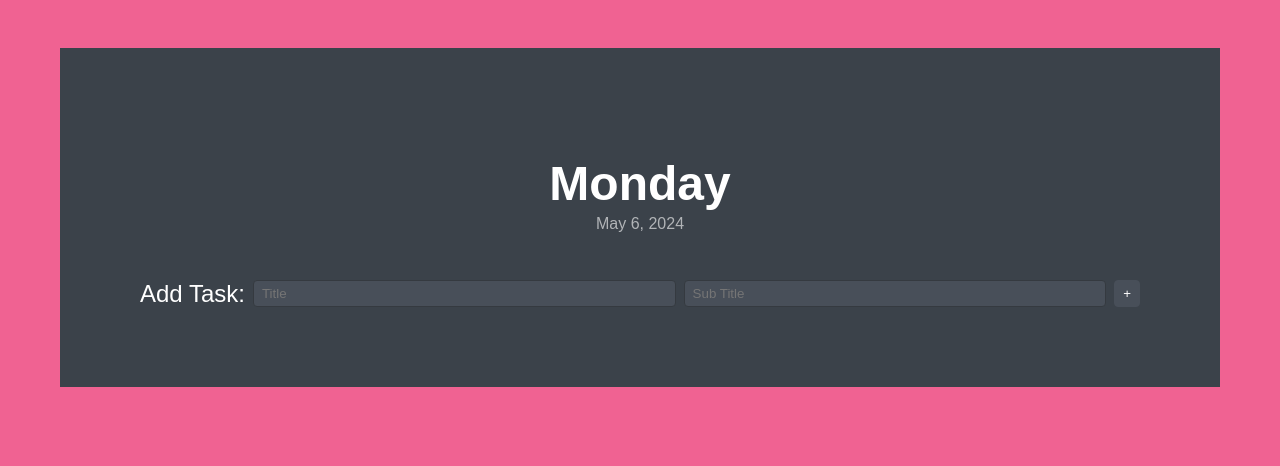
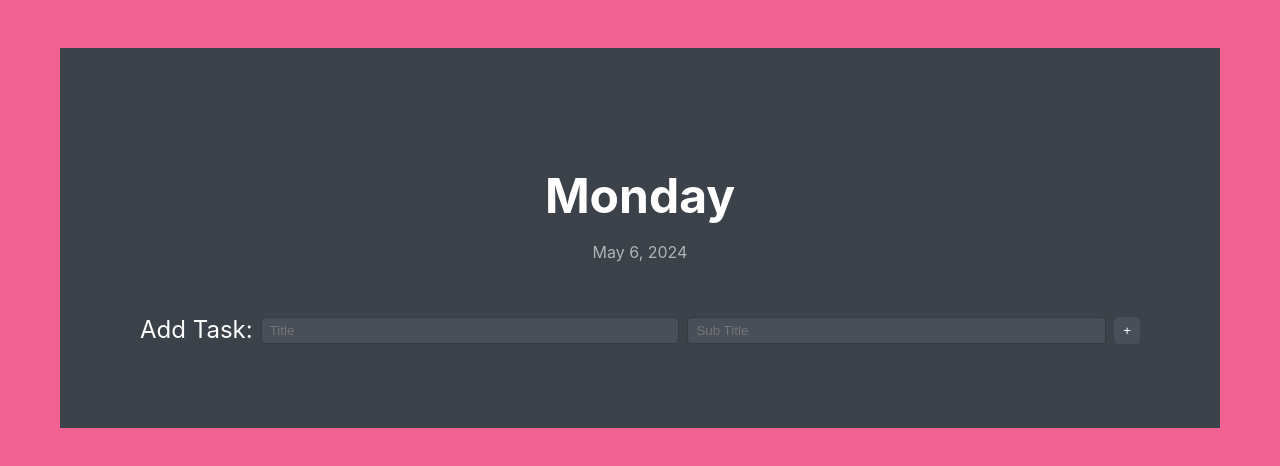
Before and after one commit to LilSecret/todo-list, a React (Vite) app: page / in a window 1280 px wide. Shown: the top 466 px of the page. Built offline with nearby package versions, Linux system fonts and the light colour scheme.

Commit message:
fix: component file structure and rename

```diff
--- a/src/App.tsx
+++ b/src/App.tsx
@@ -1,48 +1,17 @@
 import moment from "moment";
 import "./css/index.css";
 import { daysOfWeek } from "./data";
-import React, { useState } from "react";
+import { useState } from "react";
 import { TListItem } from "./types";
-import FormInput from "./components/FormInput/FormInput";
-import toast from "react-hot-toast";
 import ListItem from "./components/ListItem/ListItem";
-import { capitalize } from "./utils/transformations";
+import { NewTaskForm } from "./components/NewTaskForm/NewTaskForm";
 
 function App() {
   const [listItems, setListItems] = useState<TListItem[]>([]);
-  const [titleInput, setTitleInput] = useState("");
-  const [subTitleInput, setSubTitleInput] = useState("");
 
   const today = new Date();
   const weekday = daysOfWeek[today.getDay()];
   const dateString = moment(today).format("ll");
-
-  const getNewTask = () => {
-    const capitalizedTitle = capitalize(titleInput);
-    return subTitleInput.length > 0
-      ? { title: capitalizedTitle, subTitle: subTitleInput }
-      : { title: capitalizedTitle };
-  };
-
-  const addNewItem = () => {
-    setListItems([...listItems, getNewTask()]);
-  };
-
-  const resetNewTaskForm = () => {
-    setTitleInput("");
-    setSubTitleInput("");
-  };
-
-  const newTaskHandler = (e: React.SyntheticEvent) => {
-    e.preventDefault();
-    if (titleInput.length > 2) {
-      addNewItem();
-      resetNewTaskForm();
-      toast.success("✅ Added your new task");
-    } else {
-      toast.error("❌ Title is not long enough");
-    }
-  };
 
   return (
     <main className="content-container" data-theme="dark">
@@ -51,32 +20,7 @@ function App() {
         <span className="date">{dateString}</span>
       </header>
 
-      <form onSubmit={newTaskHandler} className="task-form">
-        Add Task:
-        <FormInput
-          inputProps={{
-            name: "title",
-            placeholder: "Title",
-            value: titleInput,
-            onChange: (e) => {
-              setTitleInput(e.target.value);
-            },
-          }}
-        />
-        <FormInput
-          inputProps={{
-            name: "subTitle",
-            placeholder: "Sub Title",
-            value: subTitleInput,
-            onChange: (e) => {
-              setSubTitleInput(e.target.value);
-            },
-          }}
-        />
-        <button className="new-task-btn" type="submit">
-          +
-        </button>
-      </form>
+      <NewTaskForm listItems={listItems} setListItems={setListItems} />
 
       <hr className="spacer" />
       <ul className="list-items">
--- a/src/components/FormInput/FormInput.tsx
+++ /dev/null
@@ -1,10 +0,0 @@
-import { ComponentProps } from "react";
-import "./form-input.css";
-
-export default function FormInput({
-  inputProps,
-}: {
-  inputProps: ComponentProps<"input">;
-}) {
-  return <input className="form-input" type="text" {...inputProps} />;
-}
--- /dev/null
+++ b/src/components/Input/Input.tsx
@@ -0,0 +1,10 @@
+import { ComponentProps } from "react";
+import "./input.css";
+
+export default function Input({
+  inputProps,
+}: {
+  inputProps: ComponentProps<"input">;
+}) {
+  return <input className="input" type="text" {...inputProps} />;
+}
--- a/src/components/FormInput/form-input.css
+++ b/src/components/Input/input.css
@@ -1,4 +1,4 @@
-.form-input {
+.input {
   color: inherit;
   display: inline-flex;
   flex: 1;
--- a/src/components/ListItem/list-item.css
+++ b/src/components/ListItem/list-item.css
@@ -2,10 +2,13 @@
   display: flex;
   padding-block: 1rem;
   align-items: start;
+  line-height: 1;
 }
 
 .list-item-checkbox {
   cursor: pointer;
+  position: relative;
+  top: 5px;
   margin-right: 1.5rem;
   transform: scale(1.7);
   accent-color: var(--neutral-700);
--- /dev/null
+++ b/src/components/NewTaskForm/NewTaskForm.tsx
@@ -0,0 +1,72 @@
+import { Dispatch, SetStateAction, useState } from "react";
+import Input from "../Input/Input";
+import toast from "react-hot-toast";
+import { capitalize } from "../../utils/transformations";
+import { TListItem } from "../../types";
+import "./new-task-form.css";
+
+type TProps = {
+  listItems: TListItem[];
+  setListItems: Dispatch<SetStateAction<TListItem[]>>;
+};
+
+export const NewTaskForm = ({ listItems, setListItems }: TProps) => {
+  const [titleInput, setTitleInput] = useState("");
+  const [subTitleInput, setSubTitleInput] = useState("");
+
+  const getNewTask = () => {
+    const capitalizedTitle = capitalize(titleInput);
+    return subTitleInput.length > 0
+      ? { title: capitalizedTitle, subTitle: subTitleInput }
+      : { title: capitalizedTitle };
+  };
+
+  const addNewItem = () => {
+    setListItems([...listItems, getNewTask()]);
+  };
+
+  const resetNewTaskForm = () => {
+    setTitleInput("");
+    setSubTitleInput("");
+  };
+
+  const newTaskHandler = (e: React.SyntheticEvent) => {
+    e.preventDefault();
+    if (titleInput.length > 2) {
+      addNewItem();
+      resetNewTaskForm();
+      toast.success("✅ Added your new task");
+    } else {
+      toast.error("❌ Title is not long enough");
+    }
+  };
+
+  return (
+    <form onSubmit={newTaskHandler} className="task-form">
+      Add Task:
+      <Input
+        inputProps={{
+          name: "title",
+          placeholder: "Title",
+          value: titleInput,
+          onChange: (e) => {
+            setTitleInput(e.target.value);
+          },
+        }}
+      />
+      <Input
+        inputProps={{
+          name: "subTitle",
+          placeholder: "Sub Title",
+          value: subTitleInput,
+          onChange: (e) => {
+            setSubTitleInput(e.target.value);
+          },
+        }}
+      />
+      <button className="new-task-btn" type="submit">
+        +
+      </button>
+    </form>
+  );
+};
--- /dev/null
+++ b/src/components/NewTaskForm/new-task-form.css
@@ -0,0 +1,24 @@
+.task-form {
+  --form-input-padding: 5px 8px;
+  font-size: 1.5rem;
+  color: inherit;
+  display: flex;
+  position: relative;
+  flex-wrap: wrap;
+  align-items: center;
+  gap: 8px;
+  margin-block: 1rem;
+}
+
+.new-task-btn {
+  background-color: var(--neutral-100);
+  border: solid 1px var(--neutral-700);
+  border-radius: 4px;
+  cursor: pointer;
+  padding: var(--form-input-padding);
+  color: inherit;
+
+  [data-theme="dark"] & {
+    background-color: var(--neutral-700);
+  }
+}
--- a/src/css/App.css
+++ b/src/css/App.css
@@ -1,14 +1,9 @@
 :root {
   /* React Default Root Styles */
-  font-family: Inter, system-ui, Avenir, Helvetica, Arial, sans-serif;
-  line-height: 1.5;
-  font-weight: 400;
-  font-synthesis: none;
   text-rendering: optimizeLegibility;
   -webkit-font-smoothing: antialiased;
   -moz-osx-font-smoothing: grayscale;
 
-  /* My Root Styles */
   --neutral-100: #ffffff;
   --neutral-700: #484f59;
   --neutral-800: #3b424a;
@@ -17,7 +12,7 @@
   --primary-400: #f06292;
   --primary-600: #e55c8a;
 
-  --font-base: sans-serif;
+  --font-base: Inter, system-ui, Avenir, Helvetica, Arial, sans-serif;
 
   --accent-opacity: 0.6;
   --menu-circle-size: 6px;
@@ -32,6 +27,14 @@
   text-align: center;
 }
 
+*,
+::after,
+::before {
+  margin: 0;
+  padding: 0;
+  list-style: none;
+}
+
 body {
   height: 100vh;
   background-image: url("../assets/background.svg");
@@ -39,6 +42,9 @@ body {
   display: flex;
   justify-content: center;
   min-height: 100vh;
+  font-synthesis: none;
+  font-weight: 400;
+  line-height: 1.5;
   font-family: var(--font-base);
 }
 
@@ -81,33 +87,8 @@ hr {
   opacity: var(--accent-opacity);
 }
 
-.task-form {
-  --form-input-padding: 5px 8px;
-  font-size: 1.5rem;
-  color: inherit;
-  display: flex;
-  position: relative;
-  flex-wrap: wrap;
-  align-items: center;
-  gap: 8px;
-  margin-block: 1rem;
-}
-
 .content-header {
   margin-block: 3rem;
-}
-
-.new-task-btn {
-  background-color: var(--neutral-100);
-  border: solid 1px var(--neutral-700);
-  border-radius: 4px;
-  cursor: pointer;
-  padding: var(--form-input-padding);
-  color: inherit;
-
-  [data-theme="dark"] & {
-    background-color: var(--neutral-700);
-  }
 }
 
 .spacer:has(+ .list-items:empty) {
```
